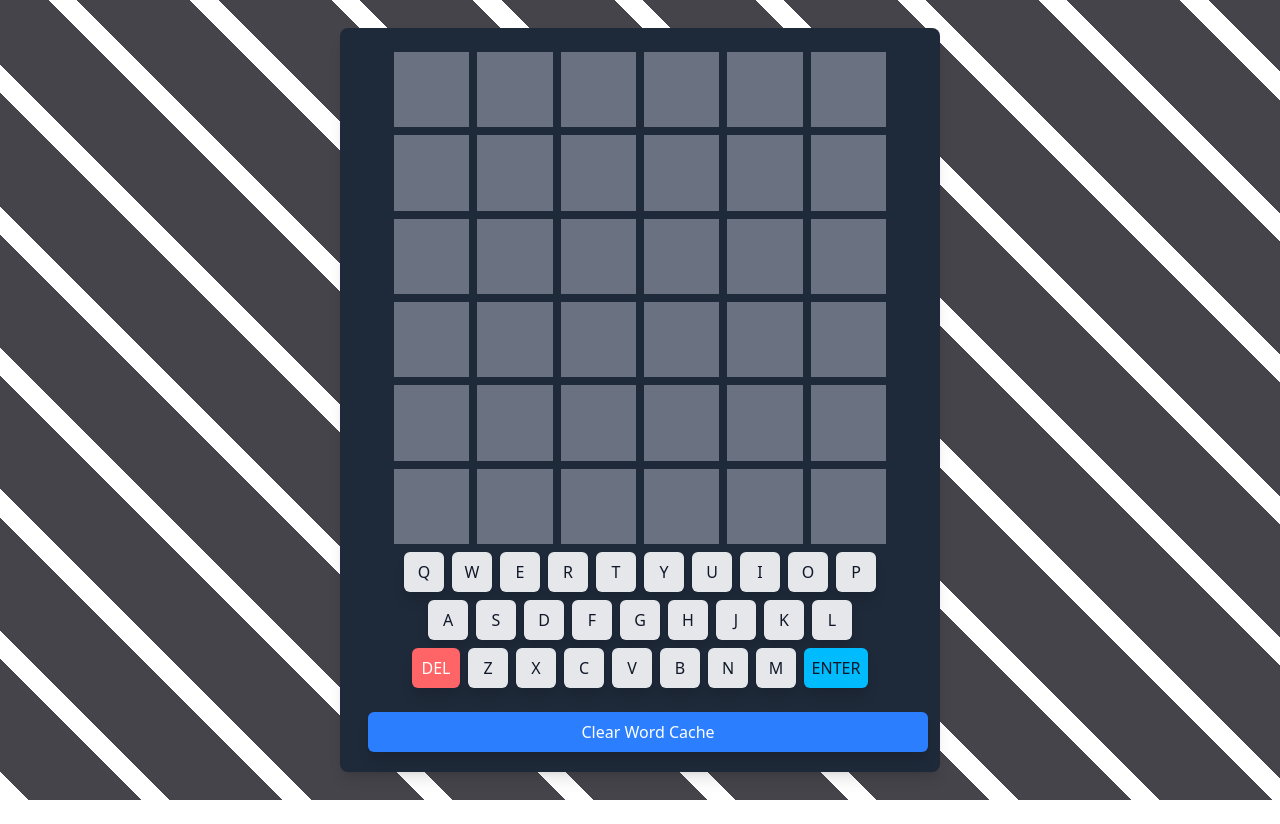
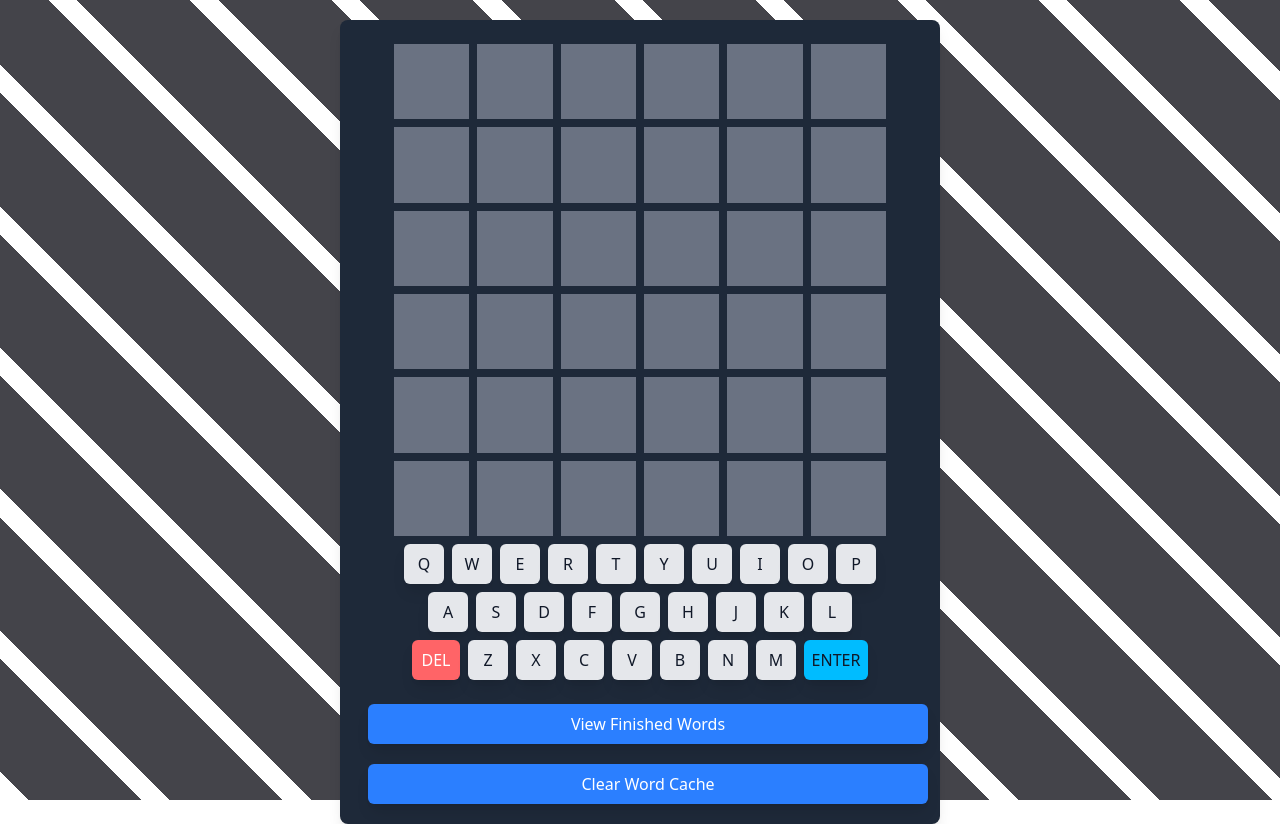
Before and after one commit to agriffi10/word-game-clone, a React (Vite) app: page / in a window 1280 px wide. Before the commit the page ends 800 px from the top, so only its background shows below. Built offline with nearby package versions, Linux system fonts and the light colour scheme.

Commit message:
updated how the previous toggle works

```diff
--- a/src/App.css
+++ b/src/App.css
@@ -15,3 +15,27 @@
   opacity: 1;
   background: repeating-linear-gradient( 45deg, #ffffff, #ffffff 20px, #44444a 20px, #44444a 100px );
 }
+
+.stage {
+  position: relative;
+}
+
+.scene {
+  transition: .5s ease;
+}
+
+.scene.move-right,
+.scene.move-left {
+  position: absolute;
+  visibility: hidden;
+  user-select: none;
+  height:0;
+  overflow: hidden;
+}
+.scene.move-right {
+  transform: translateX(-1000%);
+
+}
+.scene.move-left {
+  transform: translateX(1000%);
+}
--- a/src/App.tsx
+++ b/src/App.tsx
@@ -6,18 +6,14 @@
 
 import { KeyObjBase } from "./typing/components/KeyboardTypes";
 import Modal from "./components/modal/Modal";
-
-type WordData = {
-  word: string;
-  isSolved: boolean;
-  guesses: string[];
-  currentWord: boolean;
-};
+import { Guess, WordData } from "./typing/components/AppTypes";
+import { GameViewState } from "./typing/enums/ViewStates";
+import PreviousBoard from "./components/previous/previous-board/PreviousBoard";
 
 function App() {
   const [hasFinished, setHasFinished] = useState(false);
   const [currentRow, setCurrentRow] = useState(0);
-  const [currentGuess, setCurrentGuess] = useState<KeyObjBase[]>([]);
+  const [currentGuess, setCurrentGuess] = useState<Guess>([]);
   const [currentWord, setCurrentWord] = useState<WordData>({
     word: "",
     isSolved: false,
@@ -25,7 +21,8 @@
     currentWord: false,
   });
   const [wordsList, setWordsList] = useState<WordData[]>([]);
-
+  const [viewState, setViewState] = useState<GameViewState>(GameViewState.GAME);
+  const [showModal, setShowModal] = useState(false);
   const getCurrentGuessWord = () => {
     return currentGuess.map((x) => x.key).join("");
   };
@@ -84,6 +81,7 @@
     newWord.isSolved = true;
     newWord.currentWord = false;
     updateWordInMemory(null, newWord);
+    toggleModal();
   };
 
   const getGameOverText = () => {
@@ -98,6 +96,10 @@
     resetGuess();
     setHasFinished(false);
     getNewWord();
+  };
+
+  const toggleModal = () => {
+    setShowModal((prev) => !prev);
   };
 
   /**
@@ -140,6 +142,18 @@
     setWordsList(() => newWordsList);
   };
 
+  const updateViewState = (state: GameViewState) => {
+    setViewState(() => state);
+  };
+
+  const getGameBoardStyle = () => {
+    return viewState == GameViewState.GAME ? "" : "move-right";
+  };
+
+  const getPreviousBoardStyle = () => {
+    return viewState == GameViewState.PREVIOUS ? "" : "move-left";
+  };
+
   useEffect(() => {
     const words = localStorage.getItem("words");
     if (words) {
@@ -161,8 +175,9 @@
   return (
     <div className="letter-columns flex h-screen w-screen items-center justify-center p-5 text-center">
       <main className="mx-auto w-full max-w-[800px]">
-        <div className="mx-auto w-full max-w-[600px] rounded-lg bg-gray-800 p-5 shadow-lg">
-          <>
+        <div className="mx-auto w-full max-w-[600px] overflow-hidden rounded-lg bg-gray-800 p-5 shadow-lg">
+          <div className="stage">
+            <div className={`scene ${getGameBoardStyle()}`}>
               <GameBoard
                 currentRowIdx={currentRow}
                 currentGuess={currentGuess}
@@ -180,12 +195,37 @@
               <button
                 type="button"
                 className="mx-2 mt-5 w-full rounded-md bg-blue-500 px-4 py-2 text-white shadow-lg transition-transform active:scale-x-75"
+                onClick={() => updateViewState(GameViewState.PREVIOUS)}>
+                View Finished Words
+              </button>
+            </div>
+            <div className={`scene ${getPreviousBoardStyle()}`}>
+              <h2 className="mb-3 text-3xl">Previous Words</h2>
+              <PreviousBoard wordList={wordsList} />
+              <button
+                type="button"
+                className="mx-2 mt-5 w-full rounded-md bg-blue-500 px-4 py-2 text-white shadow-lg transition-transform active:scale-x-75"
+                onClick={() => updateViewState(GameViewState.GAME)}>
+                Back to game
+              </button>
+            </div>
+          </div>
+          <button
+            type="button"
+            className="mx-2 mt-5 w-full rounded-md bg-blue-500 px-4 py-2 text-white shadow-lg transition-transform active:scale-x-75"
             onClick={() => clearWordCache()}>
             Clear Word Cache
           </button>
-          </>
+          {hasFinished && (
+            <button
+              type="button"
+              className="mx-2 mt-5 w-full rounded-md bg-blue-500 px-4 py-2 text-white shadow-lg transition-transform active:scale-x-75"
+              onClick={() => resetGame()}>
+              Play Again
+            </button>
+          )}
         </div>
-        <Modal show={hasFinished}>
+        <Modal show={showModal}>
           <div>
             <h2 className="mb-3 text-3xl">{getGameOverText()}</h2>
             <h3 className="mb-3 text-2xl">The word was {currentWord.word.toUpperCase()}</h3>
@@ -196,8 +236,8 @@
               <button
                 type="button"
                 className="mx-2 w-32 rounded-md bg-blue-500 px-4 py-2 text-white shadow-lg transition-transform active:scale-x-75"
-                onClick={() => resetGame()}>
-                Reset Game
+                onClick={() => toggleModal()}>
+                close
               </button>
             </div>
           </div>
--- /dev/null
+++ b/src/components/previous/previous-board/PreviousBoard.tsx
@@ -0,0 +1,20 @@
+import { WordData } from "../../../typing/components/AppTypes";
+import PreviousWord from "../previous-word/PreviousWord";
+
+type PreviousBoardProps = {
+  wordList: WordData[];
+};
+
+export default function PreviousBoard({ wordList }: PreviousBoardProps) {
+  const filteredList = wordList.filter((x) => x.isSolved);
+  return (
+    <div className="flex flex-wrap items-center justify-center gap-2">
+      {filteredList.map((wordObject, index) => (
+        <PreviousWord
+          key={index}
+          wordObject={wordObject}
+        />
+      ))}
+    </div>
+  );
+}
--- /dev/null
+++ b/src/components/previous/previous-word/PreviousWord.tsx
@@ -0,0 +1,18 @@
+import { WordData } from "../../../typing/components/AppTypes";
+
+type PreviousWordProps = {
+  wordObject: WordData;
+};
+
+export default function PreviousWord({ wordObject }: PreviousWordProps) {
+  return (
+    <>
+      <div className="mt-2 flex flex-col items-center justify-center">
+        {wordObject.guesses.map((word, index) => (
+          <div key={index}>{word}</div>
+        ))}
+        <div>Word: {wordObject.word}</div>
+      </div>
+    </>
+  );
+}
--- /dev/null
+++ b/src/typing/components/AppTypes.ts
@@ -0,0 +1,10 @@
+import { KeyObjBase } from "./KeyboardTypes";
+
+export type WordData = {
+  word: string;
+  isSolved: boolean;
+  guesses: string[];
+  currentWord: boolean;
+};
+
+export type Guess = KeyObjBase[];
--- /dev/null
+++ b/src/typing/enums/ViewStates.ts
@@ -0,0 +1,4 @@
+export enum GameViewState {
+  GAME = 1,
+  PREVIOUS = 2,
+}
```
Lines whose indentation alone changed are shown as unchanged.
